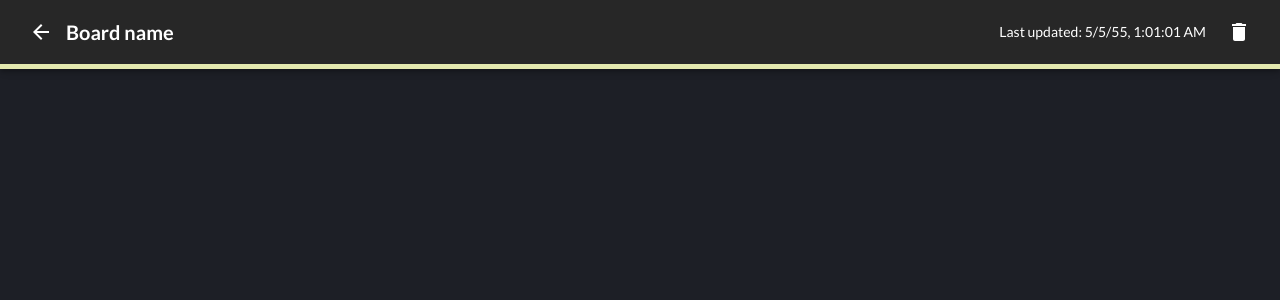
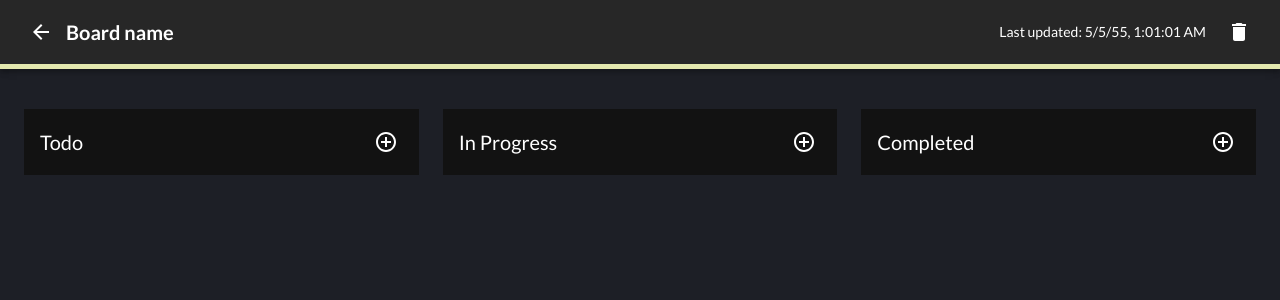
Before and after one commit to IvanOrsh/shmrello, a React (Vite) app: page /boards/1 in a window 1280 px wide. Shown: the top 300 px of the page. Built offline with nearby package versions, Linux system fonts and the light colour scheme; no server answers; sample sign-in values are in the browser's storage; what simple-zustand-devtools would draw is missing.

Commit message:
feat: tab entity & scaffold tabs

```diff
--- /dev/null
+++ b/src/entities/Tab/index.ts
@@ -0,0 +1,2 @@
+export { default as Tabs } from "./ui/Tabs/Tabs";
+export type { Tab } from "./model/types/Tab";
--- /dev/null
+++ b/src/entities/Tab/model/types/Tab.ts
@@ -0,0 +1,4 @@
+export type Tab = {
+  id: string;
+  type: "todo" | "in progress" | "completed";
+};
--- /dev/null
+++ b/src/entities/Tab/ui/Tab/Tab.tsx
@@ -0,0 +1,35 @@
+import { Grid, Stack, Typography, IconButton } from "@mui/material";
+import AddIcon from "@mui/icons-material/AddCircleOutline";
+
+import { Tab as TabType } from "../../model/types/Tab";
+
+type TabProps = {
+  tab: TabType;
+};
+
+const Tab = ({ tab }: TabProps) => {
+  return (
+    <Grid item xs={4}>
+      {/* header */}
+      <Stack p={2} bgcolor="background.paper">
+        <Stack
+          direction="row"
+          alignItems="center"
+          justifyContent="space-between"
+        >
+          <Typography fontWeight={400} variant="h6" textTransform="capitalize">
+            {tab.type}
+          </Typography>
+          <IconButton>
+            <AddIcon />
+          </IconButton>
+        </Stack>
+
+        {/* items */}
+        <Stack></Stack>
+      </Stack>
+    </Grid>
+  );
+};
+
+export default Tab;
--- /dev/null
+++ b/src/entities/Tab/ui/Tabs/Tabs.tsx
@@ -0,0 +1,33 @@
+import { Grid, Stack } from "@mui/material";
+
+import Tab from "../Tab/Tab";
+import { Tab as TabType } from "../../model/types/Tab";
+
+const tabs: TabType[] = [
+  {
+    id: "1",
+    type: "todo",
+  },
+  {
+    id: "2",
+    type: "in progress",
+  },
+  {
+    id: "3",
+    type: "completed",
+  },
+];
+
+const Tabs = () => {
+  return (
+    <Stack px={3} mt={5}>
+      <Grid container spacing={3}>
+        {tabs.map((tab) => (
+          <Tab key={tab.id} tab={tab} />
+        ))}
+      </Grid>
+    </Stack>
+  );
+};
+
+export default Tabs;
--- a/src/pages/BoardPage/ui/BoardPage.tsx
+++ b/src/pages/BoardPage/ui/BoardPage.tsx
@@ -1,9 +1,12 @@
+import { Tabs } from "@entities/Tab";
 import { BoardTopBar } from "@widgets/BoardTopBar";
 
 const BoardPage = () => {
   return (
     <>
       <BoardTopBar />
+
+      <Tabs />
     </>
   );
 };
--- a/src/widgets/BoardTopBar/ui/BoardTopBar.tsx
+++ b/src/widgets/BoardTopBar/ui/BoardTopBar.tsx
@@ -5,6 +5,7 @@ import DeleteIcon from "@mui/icons-material/Delete";
 const BoardTopBar = () => {
   return (
     <AppBar
+      position="static"
       sx={(theme) => ({
         borderBottom: "5px solid",
         borderColor: theme.palette.secondary.main,
```
